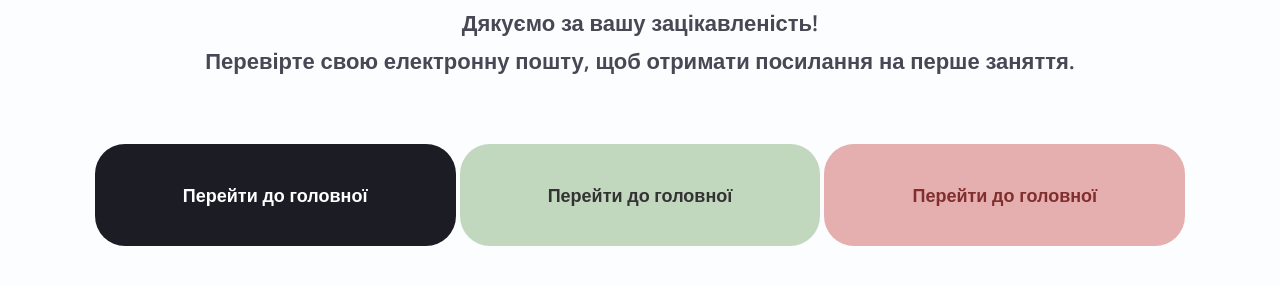
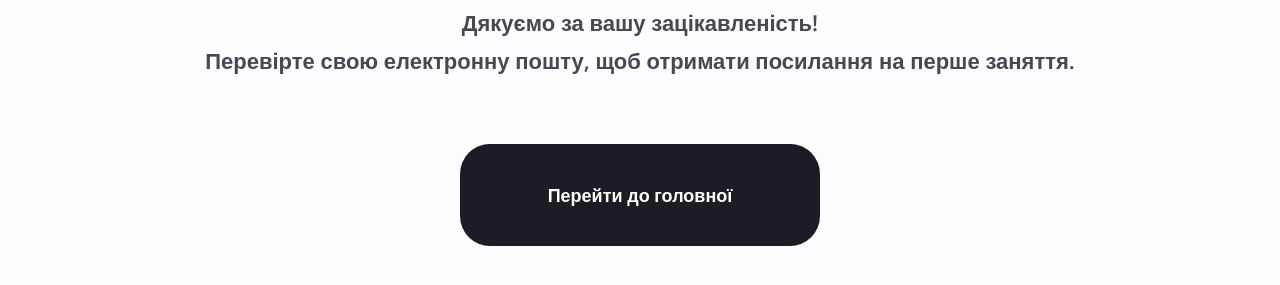
Before and after one commit to Yurii-Hvozd/Success, a website: page index.html in a window 1280 px wide. Shown: the part 615-900 px from the top of the page. Drawn offline with nearby package versions, Linux system fonts and the light colour scheme.

Commit message:
Update index.html

```diff
--- a/index.html
+++ b/index.html
@@ -33,8 +33,8 @@
             на перше заняття.
         </p>
         <a class="btn" href="https://realfavicongenerator.net/">Перейти до головної</a>
-        <a class="btn btn-red" href="https://realfavicongenerator.net/">Перейти до головної</a>
-        <a class="btn btn-green" href="https://realfavicongenerator.net/">Перейти до головної</a>
+        <!-- <a class="btn btn-red" href="https://realfavicongenerator.net/">Перейти до головної</a>
+        <a class="btn btn-green" href="https://realfavicongenerator.net/">Перейти до головної</a> -->
     </div>
 
 </body>
```
